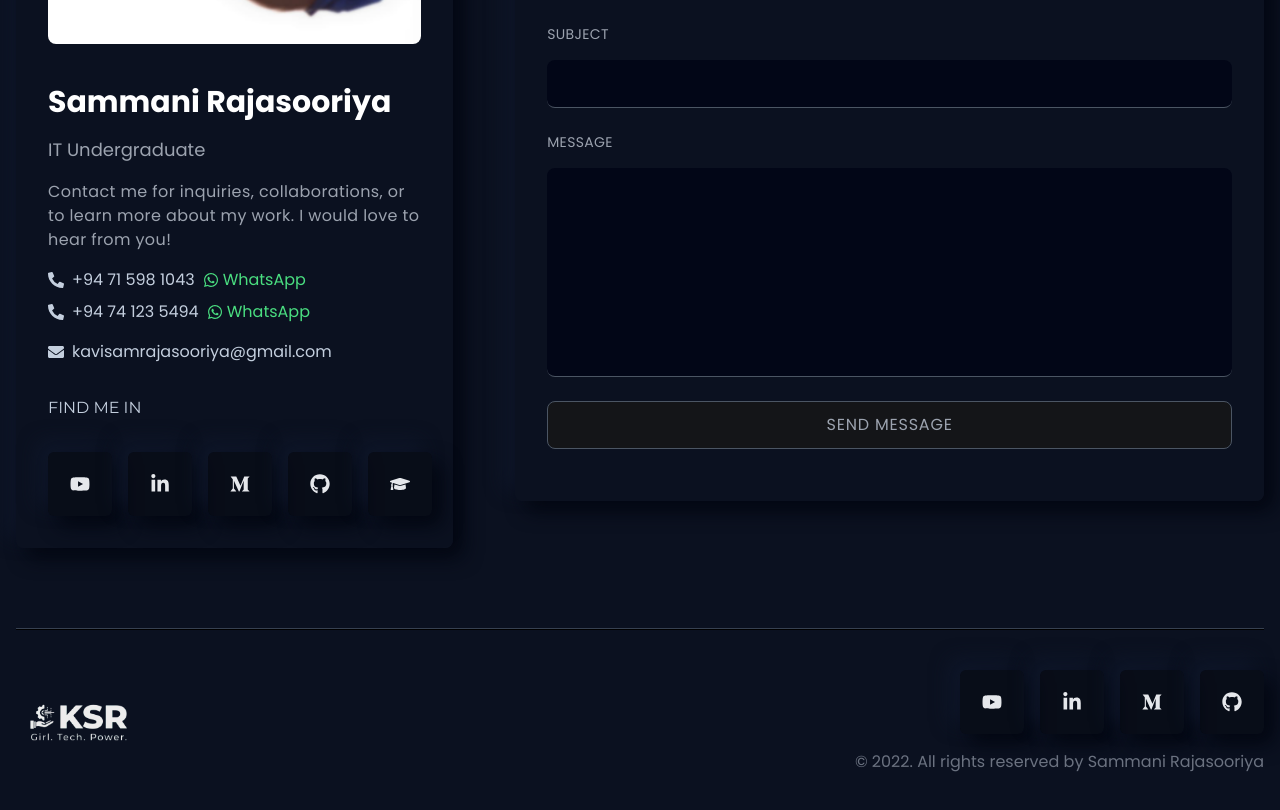
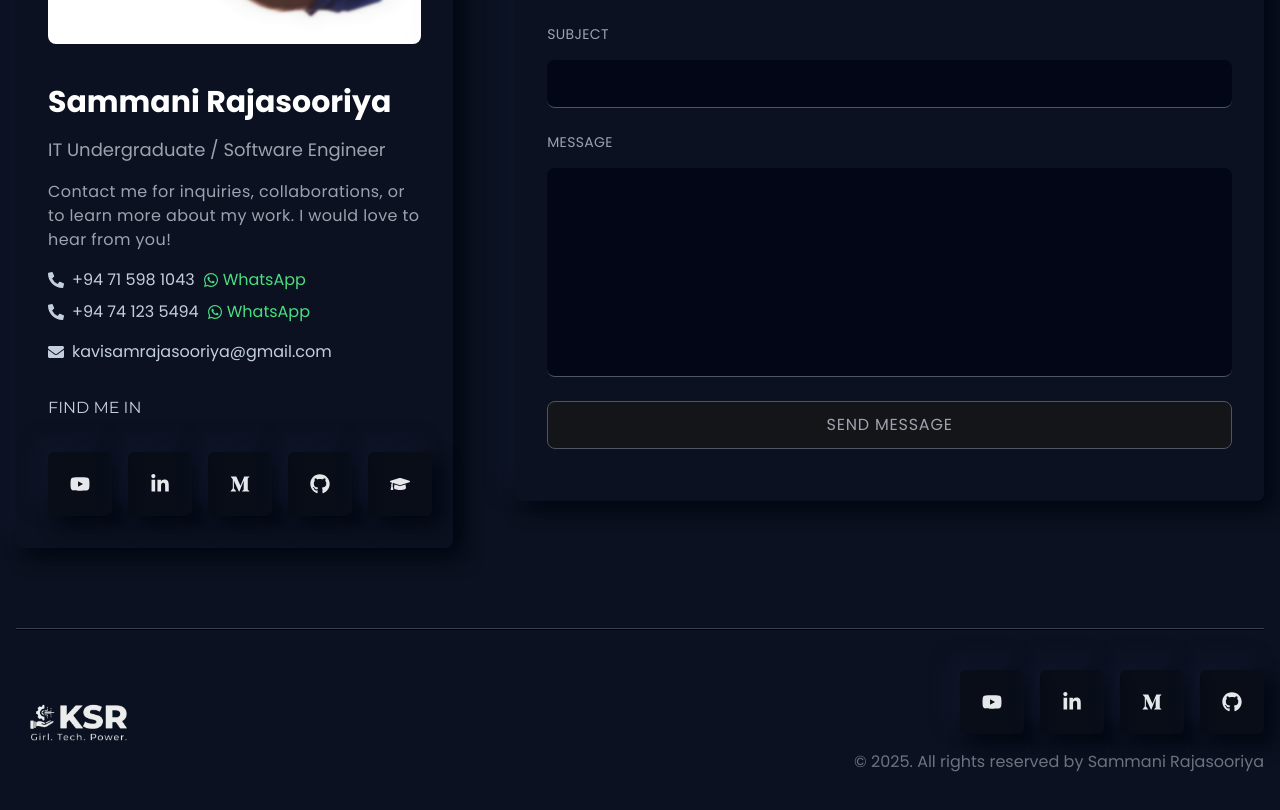
Before and after one commit to sammani21/sammaniRajasooriya-portfoliosite, a React (Vite) app: page / in a window 1280 px wide. Shown: the part 5320-6130 px from the top of the page. Built offline with nearby package versions, Linux system fonts and the light colour scheme.

Commit message:
Refactor footer component structure and update contact description

```diff
--- a/src/App.tsx
+++ b/src/App.tsx
@@ -1,6 +1,6 @@
 import Banner from "./components/Banner";
 import Contact from "./components/Contact";
-import Footer from "./components/Footer";
+import Footer from "./components/FooterBottom";
 import Navbar from "./components/Navbar";
 import Projects from "./components/Projects";
 import Resume from "./components/Resume";
--- a/src/components/Contact.tsx
+++ b/src/components/Contact.tsx
@@ -79,7 +79,7 @@ const Contact = () => {
     >
       <FadeIn>
         <div className="flex justify-center items-center text-center">
-          <Title title="CONTACT" des="Contact With Me" />
+          <Title title="CONTACT" des="Connect With Me" />
         </div>
         <div className="w-full">
           <div className="w-full h-auto flex flex-col lgl:flex-row justify-between">
--- a/src/components/ContactLeft.tsx
+++ b/src/components/ContactLeft.tsx
@@ -21,7 +21,7 @@ const ContactLeft = () => {
 
       <div className="flex flex-col gap-4">
         <h3 className="text-3xl font-bold text-white">Sammani Rajasooriya</h3>
-        <p className="text-lg font-normal text-gray-400">IT Undergraduate</p>
+        <p className="text-lg font-normal text-gray-400">IT Undergraduate / Software Engineer</p>
         <p className="text-base text-gray-400 tracking-wide">
           Contact me for inquiries, collaborations, or to learn more about my work. I would love to hear from you!
         </p>
--- a/src/components/Footer.tsx
+++ /dev/null
@@ -1,49 +0,0 @@
-import { FaGithub, FaLinkedinIn, FaMediumM, FaYoutube} from "react-icons/fa";
-import { logo } from "../assets";
-import { FadeIn } from "./FadeIn";
-
-const Footer = () => {
-  return (
-    <FadeIn className="w-full py-10 h-auto border-t-[1px] border-black flex justify-between items-center">
-      {/* Left side with the logo */}
-      <div className="flex-shrink-0">
-        <img className="w-32" src={logo} alt="logo" />
-      </div>
-
-      {/* Right side with social media links and paragraph */}
-      <div className="text-right">
-        {/* Social Media Links */}
-        <div className="flex justify-end gap-4 mb-4">
-          <a href="http://www.youtube.com/@kavindhyasammanirajasooriy8629" target="_blank">
-            <span className="bannerIcon">
-              <FaYoutube />
-            </span>
-          </a>
-          <a href="https://www.linkedin.com/in/kavindhya-sammani-rajasooriya-220188268/" target="_blank">
-            <span className="bannerIcon">
-              <FaLinkedinIn />
-            </span>
-          </a>
-          <a href="https://medium.com/@KavindhyaSammani" target="_blank">
-            <span className="bannerIcon">
-              <FaMediumM />
-            </span>
-          </a>
-          <a href="https://github.com/sammani21" target="_blank">
-            <span className="bannerIcon">
-              <FaGithub />
-            </span>
-          </a>
-
-        </div>
-
-        {/* Copyright Text */}
-        <p className="text-gray-500">
-          © 2022. All rights reserved by Sammani Rajasooriya
-        </p>
-      </div>
-    </FadeIn>
-  );
-};
-
-export default Footer;
--- a/src/components/FooterBottom.tsx
+++ b/src/components/FooterBottom.tsx
@@ -1,11 +1,48 @@
+import { FaGithub, FaLinkedinIn, FaMediumM, FaYoutube } from "react-icons/fa";
+import { logo } from "../assets";
+
 const FooterBottom = () => {
   return (
-    <div className="w-full py-10">
-      <p className="text-center text-gray-500 text-base">
-        © 2025. All rights reserved by Sammani Rajasooriya
-      </p>
+    <div className="w-full py-10 h-auto border-t-[1px] border-black flex justify-between items-center">
+      {/* Left side with the logo */}
+      <div className="flex-shrink-0">
+        <img className="w-32" src={logo} alt="logo" />
+      </div>
+
+      {/* Right side with social media links and paragraph */}
+      <div className="text-right">
+        {/* Social Media Links */}
+        <div className="flex justify-end gap-4 mb-4">
+          <a href="http://www.youtube.com/@kavindhyasammanirajasooriy8629" target="_blank" rel="noopener noreferrer">
+            <span className="bannerIcon">
+              <FaYoutube />
+            </span>
+          </a>
+          <a href="https://www.linkedin.com/in/kavindhya-sammani-rajasooriya-220188268/" target="_blank" rel="noopener noreferrer">
+            <span className="bannerIcon">
+              <FaLinkedinIn />
+            </span>
+          </a>
+          <a href="https://medium.com/@KavindhyaSammani" target="_blank" rel="noopener noreferrer">
+            <span className="bannerIcon">
+              <FaMediumM />
+            </span>
+          </a>
+          <a href="https://github.com/sammani21" target="_blank" rel="noopener noreferrer">
+            <span className="bannerIcon">
+              <FaGithub />
+            </span>
+          </a>
+        </div>
+
+        {/* Copyright Text */}
+        <p className="text-gray-500">
+          © 2025. All rights reserved by Sammani Rajasooriya
+        </p>
+      </div>
     </div>
   );
 };
 
+
 export default FooterBottom;
```
